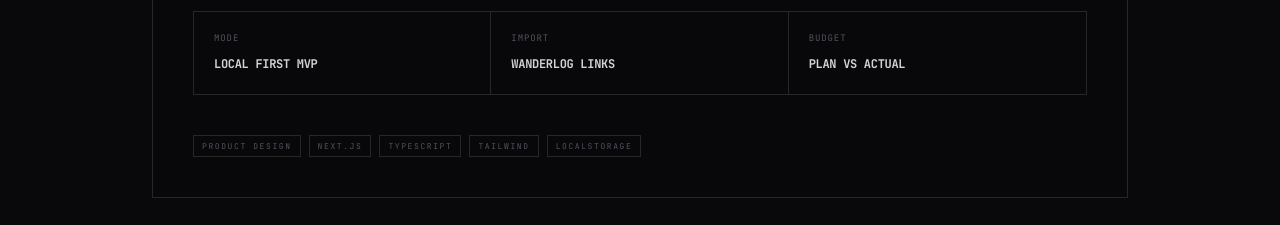
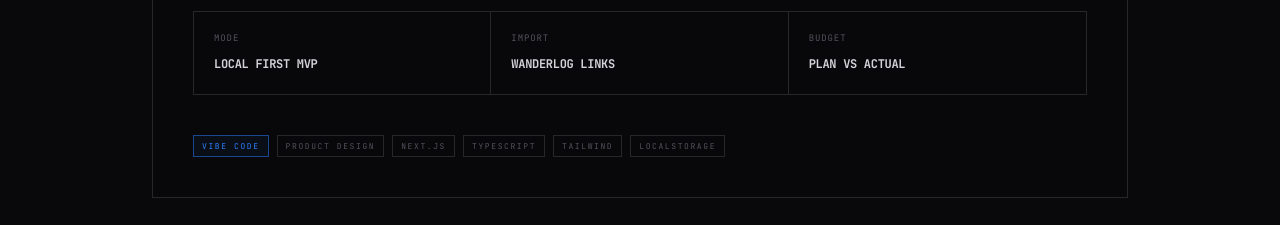
Before and after one commit to BurningKZoom/portfolio, a React (Vite) app: page / in a window 1280 px wide. Shown: the part 3980-4205 px from the top of the page. Built offline with nearby package versions, Linux system fonts and the light colour scheme.

Commit message:
feat: tag new side projects

```diff
--- a/src/components/SideProjects.tsx
+++ b/src/components/SideProjects.tsx
@@ -13,7 +13,7 @@ const sideProjects = [
       { label: "Import", value: "Wanderlog Links" },
       { label: "Budget", value: "Plan vs Actual" }
     ],
-    tags: ["Product Design", "Next.js", "TypeScript", "Tailwind", "LocalStorage"],
+    tags: ["Vibe Code", "Product Design", "Next.js", "TypeScript", "Tailwind", "LocalStorage"],
     link: "↗",
     url: "https://wanneelog.vercel.app/"
   },
@@ -28,7 +28,7 @@ const sideProjects = [
       { label: "Progression", value: "Hunter XP" },
       { label: "Recovery", value: "Miss Handling" }
     ],
-    tags: ["Product Design", "React", "TypeScript", "Vite", "LocalStorage"],
+    tags: ["Vibe Code", "Product Design", "React", "TypeScript", "Vite", "LocalStorage"],
     link: "↗",
     url: "https://arise-burningkzoom.vercel.app/"
   },
```
